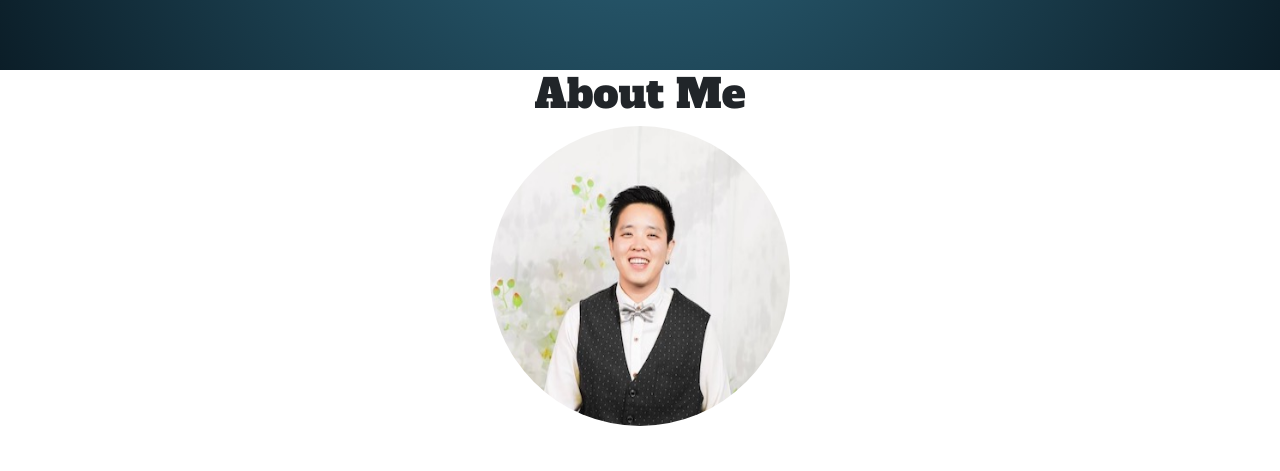
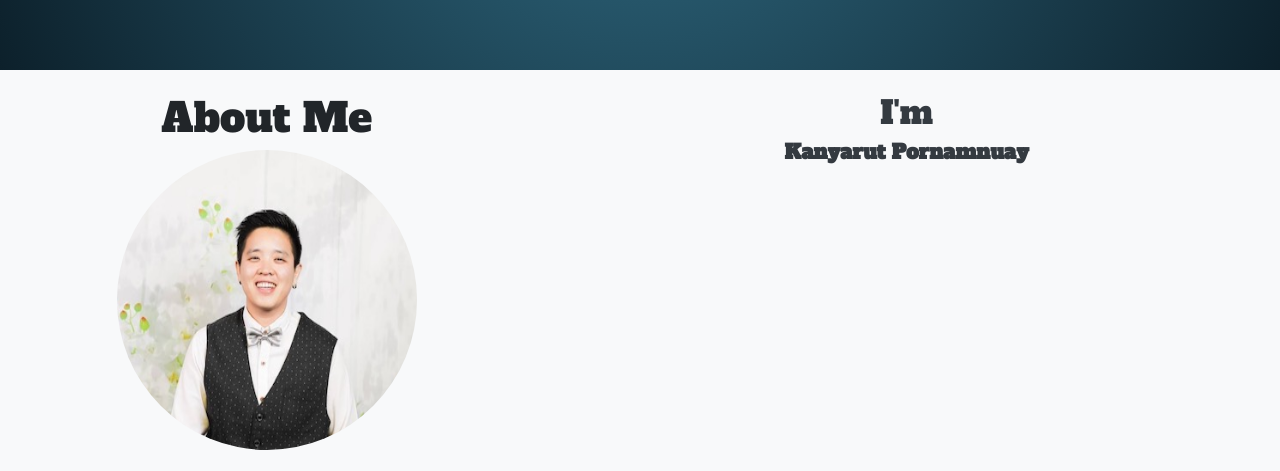
Before and after one commit to benbaba2525/kanyarut-portfolio, a React (Create React App) app: page / in a window 1280 px wide. Shown: the part 915-1386 px from the top of the page. Before the commit the page ends 1341 px from the top, so only its background shows below. Built offline with nearby package versions, Linux system fonts and the light colour scheme.

Commit message:
added img and adjust position

```diff
--- a/package.json
+++ b/package.json
@@ -6,6 +6,7 @@
     "@testing-library/jest-dom": "^4.2.4",
     "@testing-library/react": "^9.3.2",
     "@testing-library/user-event": "^7.1.2",
+    "bootstrap": "^4.5.3",
     "express": "^4.17.1",
     "express-favicon": "^2.0.1",
     "if-env": "^1.0.4",
@@ -14,6 +15,7 @@
     "path": "^0.12.7",
     "react": "^17.0.0",
     "react-awesome-button": "^6.5.1",
+    "react-bootstrap": "^1.4.0",
     "react-dom": "^17.0.0",
     "react-scripts": "3.4.4",
     "react-typical": "^0.1.3",
--- a/src/component/about.jsx
+++ b/src/component/about.jsx
@@ -1,5 +1,6 @@
 import React from 'react';
-import myPicture from '../img/mypicture.jpeg'
+import myPicture from '../img/mypicture.jpeg';
+//import Card from 'react-bootstrap/Card';
 
 
 class About extends React.Component {
@@ -7,9 +8,8 @@ class About extends React.Component {
 	render(){
         const styles=
         {
-          container:{
+          wrapper:{
            marginTop: '320px',
-           background: 'white'
           },
           img:{
             borderRadius: 50 + "%",
@@ -20,14 +20,38 @@ class About extends React.Component {
         return (
 
 
-<div style={styles.container}>
-<h1>About Me</h1>
+<div style={styles.wrapper}>
+
+
+  <div class="row no-gutters bg-light">
+  <div class="col-md-5 mb-md-0 p-md-4">
+
+   <h1>About Me</h1>
     <img
 			className={"img-fluid " + this.props.fadeIn}
 			src={myPicture}
 			alt="my picture"
 			style={styles.img}
 	/>
+        </div>
+    <div class="col-md-7 position-static p-4 pl-md-4">
+    <h5 class="text-dark" ><h2>I'm</h2> <strong> Kanyarut Pornamnuay</strong></h5>
+
+
+
+     </div>
+
+
+
+    </div>
+
+
+
+
+
+
+
+
 </div>
 
 
```
Also changed, not shown: 1 other file (tests, documents, lock files or other folders).
